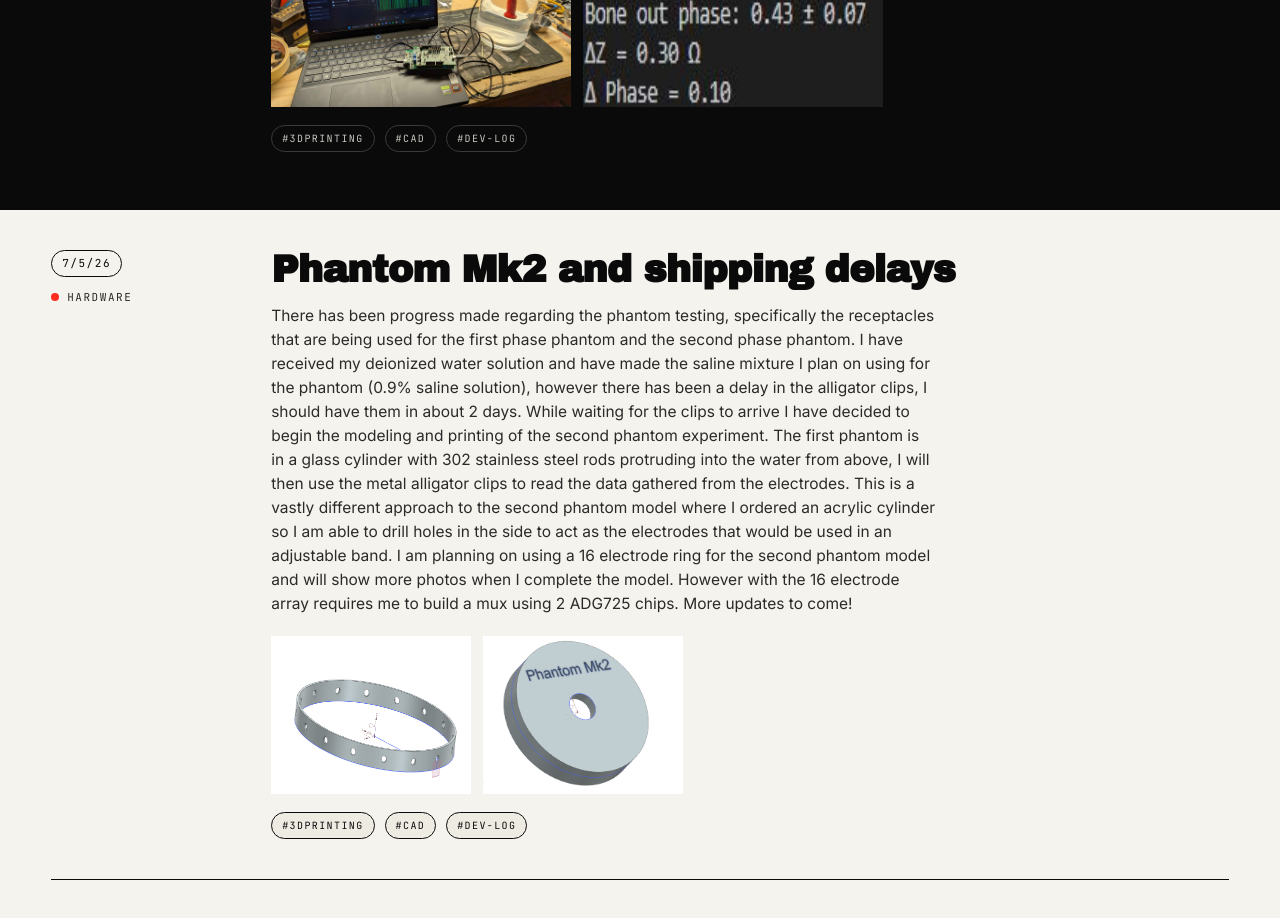
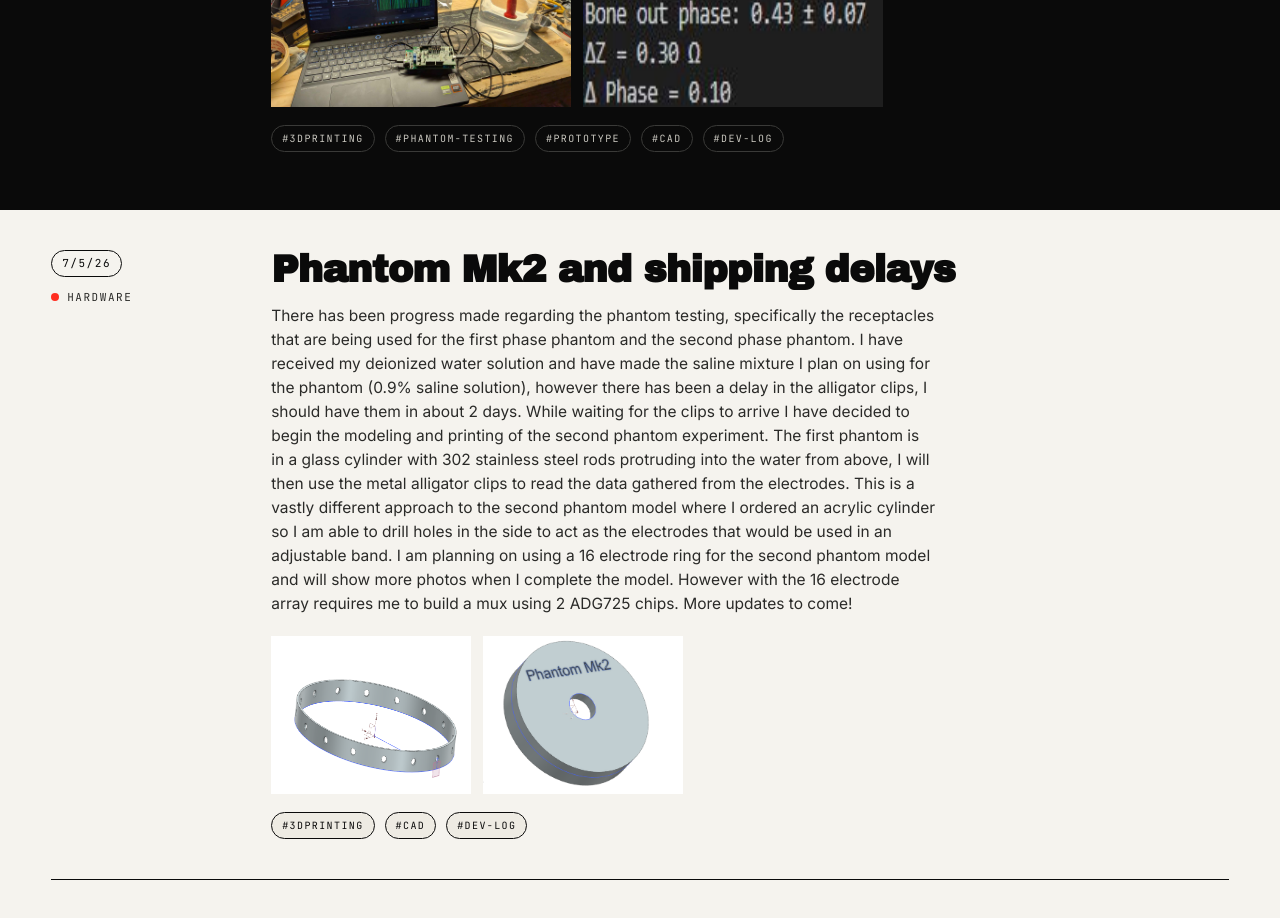
Before and after one commit to austinjames95/eit-tek-web, a website built with Vite: page updates.html in a window 1280 px wide. Shown: the part 1340-2258 px from the top of the page. Built offline with nearby package versions, Linux system fonts and the light colour scheme.

Commit message:
added some hashtags

```diff
--- a/updates.html
+++ b/updates.html
@@ -87,7 +87,7 @@
             <img src="./images/1783491312356.jpg" width="300px">
           </div>
           <div class="artifact">
-            <span>#3dPrinting</span><span>#CAD</span><span>#dev-log</span>
+            <span>#3dPrinting</span><span>#phantom-testing</span><span>#prototype</span><span>#CAD</span><span>#dev-log</span>
           </div>
         </div>
       </article>
```
